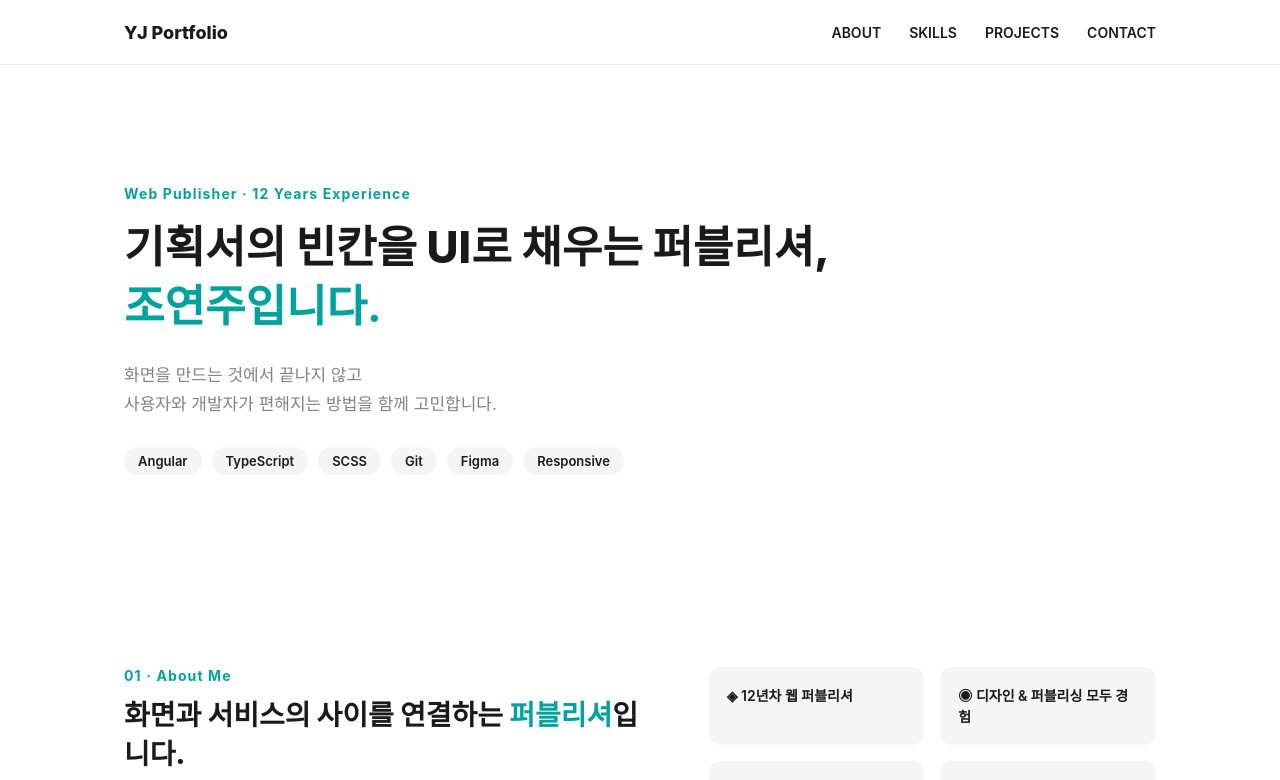
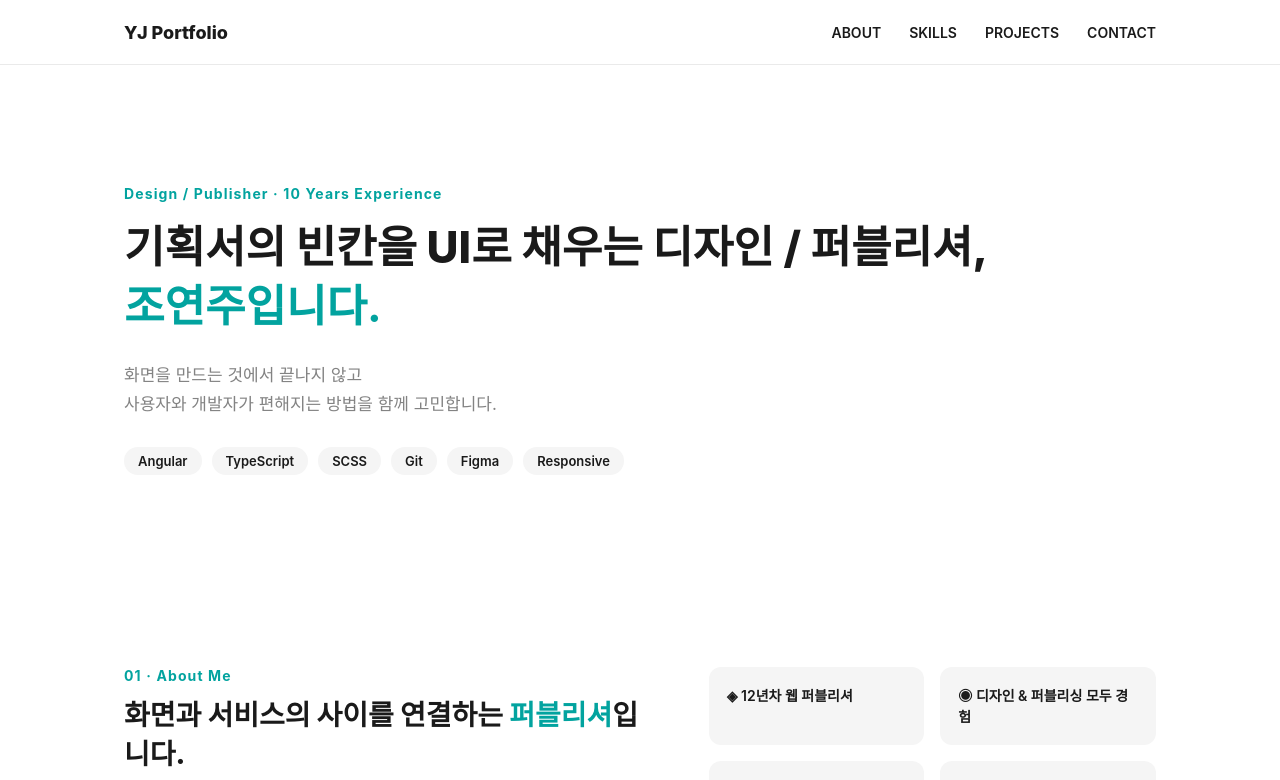
Before and after one commit to joyeonjoo/my-portfolio, an Angular app: page / in a window 1280 px wide. Shown: the top 780 px of the page. Built offline with nearby package versions, Linux system fonts and the light colour scheme; a web font is replaced by a local one.

Commit message:
Update home.component.html

```diff
--- a/src/app/pages/home/home.component.html
+++ b/src/app/pages/home/home.component.html
@@ -12,9 +12,9 @@
 
 <section id="home" class="hero section">
   <div class="container hero__inner">
-    <span class="section-eyebrow">Web Publisher · 12 Years Experience</span>
+    <span class="section-eyebrow">Design / Publisher · 10 Years Experience</span>
     <h1 class="hero__title">
-      기획서의 빈칸을 UI로 채우는 퍼블리셔,<br />
+      기획서의 빈칸을 UI로 채우는 디자인 / 퍼블리셔,<br />
       <strong>조연주입니다.</strong>
     </h1>
     <p class="hero__desc">
```
